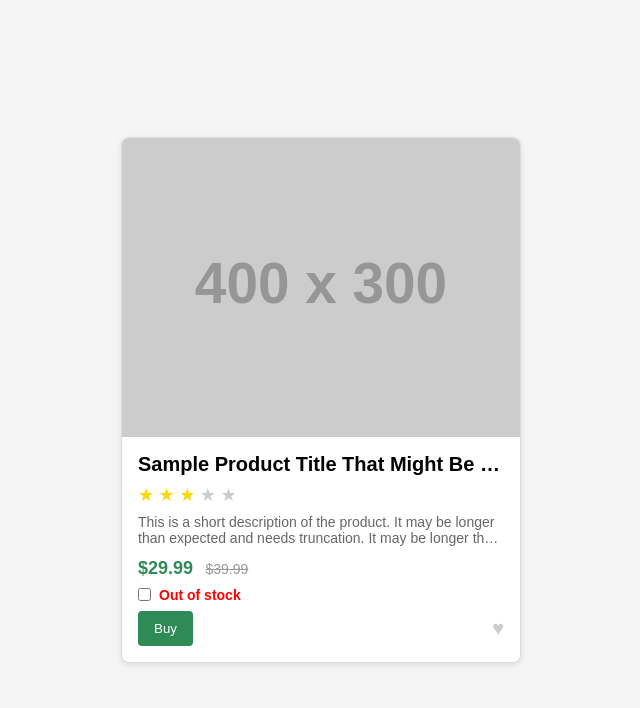
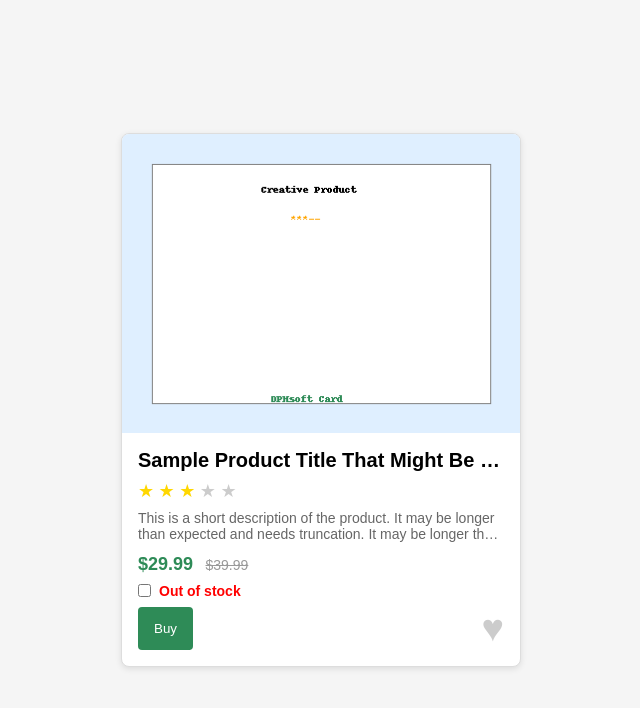
Before and after one commit to Pokhvalenkos/product-card-clean, a plain HTML site: page index.html in a window 1280 px wide. Shown: the whole page, without its empty margins (319-959 px from the left). Drawn offline with Linux system fonts and the light colour scheme; placeholder pictures from the web are drawn by us.

Commit message:
Final changes

```diff
--- a/index.html
+++ b/index.html
@@ -9,7 +9,7 @@
   <body>
     <div class="product-card">
       <div class="product-image">
-        <img src="https://via.placeholder.com/400x300" alt="Product Image" />
+        <img src="product-image.png" alt="Product Image" />
       </div>
       <div class="product-info">
         <h2 class="product-title">
--- a/style.css
+++ b/style.css
@@ -144,7 +144,7 @@ body {
 .favourite-button {
   background: none;
   border: none;
-  font-size: 20px;
+  font-size: 38px;
   color: #ccc;
   cursor: pointer;
   transition: color 0.3s;
```
Also changed, not shown: product-image.png (added), 1 other file.
